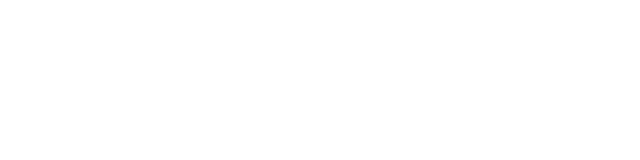
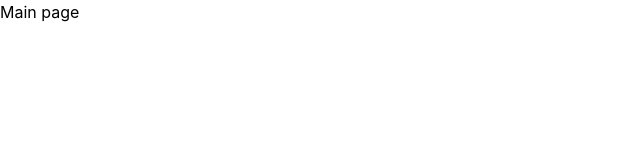
Before and after one commit to harkkozz/react-ts-vite-pnpm, a React (Vite) app: page / in a window 1280 px wide. Before the commit this address had no page. Shown: the top 160 px of the page, without its empty margins (0-640 px from the left). Built offline with nearby package versions, Linux system fonts and the light colour scheme.

Commit message:
More configuration added

```diff
--- a/src/App.tsx
+++ b/src/App.tsx
@@ -1,6 +1,7 @@
 import React from 'react';
 
 import { BrowserRouter } from 'react-router-dom';
+
 import MainRouter from 'router/MainRouter';
 
 const App = () => {
--- a/src/components/ComponentOne.tsx
+++ /dev/null
@@ -1,7 +0,0 @@
-import React from 'react';
-
-const ComponentOne: React.FC<React.PropsWithChildren> = () => {
-  return <div>Component One</div>;
-};
-
-export default ComponentOne;
--- /dev/null
+++ b/src/config/router/constants.ts
@@ -0,0 +1,4 @@
+// Define routes for each component to render
+
+export const HOME_PAGE = '/';
+export const OTHER_PAGE = '/other-page';
--- /dev/null
+++ b/src/pages/HomePage.tsx
@@ -0,0 +1,7 @@
+import React from 'react';
+
+const HomePage: React.FC<React.PropsWithChildren> = () => {
+  return <div>Main page</div>;
+};
+
+export default HomePage;
--- /dev/null
+++ b/src/pages/OtherPage.tsx
@@ -0,0 +1,7 @@
+import React from 'react';
+
+const OtherPage: React.FC<React.PropsWithChildren> = () => {
+  return <div>Other page</div>;
+};
+
+export default OtherPage;
--- a/src/router/MainRouter.tsx
+++ b/src/router/MainRouter.tsx
@@ -1,14 +1,21 @@
 import React from 'react';
-import ComponentOne from 'components/ComponentOne';
+
 import { Route, Routes } from 'react-router-dom';
+
+import { HOME_PAGE, OTHER_PAGE } from 'config/router/constants';
+
+import HomePage from 'pages/HomePage';
+import ComponentOne from 'pages/OtherPage';
+
 import ErrorBoundary from 'components/ErrorBoundary';
 
 const MainRouter: React.FC<React.PropsWithChildren> = () => {
   return (
     <Routes>
+      <Route element={<HomePage />} path={HOME_PAGE} />
       <Route
         element={<ComponentOne />}
-        path="/component-one"
+        path={OTHER_PAGE}
         errorElement={<ErrorBoundary />}
         action={(val) => console.log('action', val)}
         loader={(val) => console.log('loader', val)}
--- a/tsconfig.json
+++ b/tsconfig.json
@@ -21,6 +21,6 @@
     "types": ["vite/client"],
     "incremental": true
   },
-  "include": ["./vite.config.ts", "src", "src/**.d.ts", "vite-env.d.ts"],
+  "include": ["./vite.config.ts", "src", "src/**.d.ts"],
   "exclude": ["node_modules"]
 }
--- a/vite.config.ts
+++ b/vite.config.ts
@@ -1,9 +1,10 @@
+import react from '@vitejs/plugin-react';
 import { defineConfig } from 'vite';
-import react from '@vitejs/plugin-react';
+import svgr from 'vite-plugin-svgr';
 import tsConfigPath from 'vite-tsconfig-paths';
 
 // https://vitejs.dev/config/
 export default defineConfig({
-  plugins: [react(), tsConfigPath()],
-  server: { port: 3000 },
+  plugins: [react(), svgr(), tsConfigPath()],
+  server: { port: 3000 }
 });
```
Also changed, not shown: package.json (+12 -3 lines), 2 other files (tests, documents, lock files or other folders).
